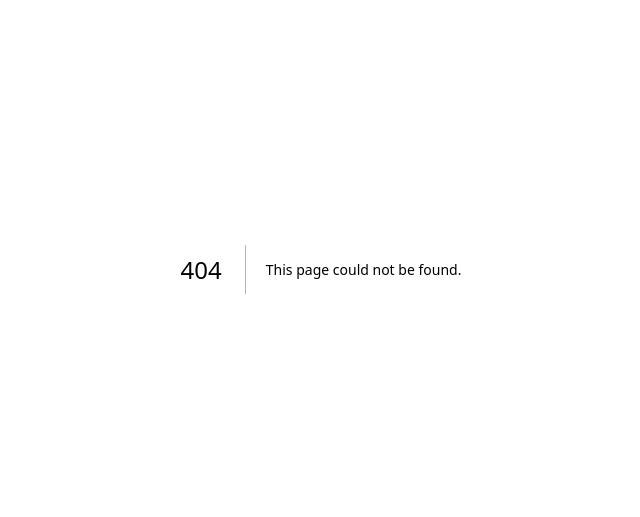
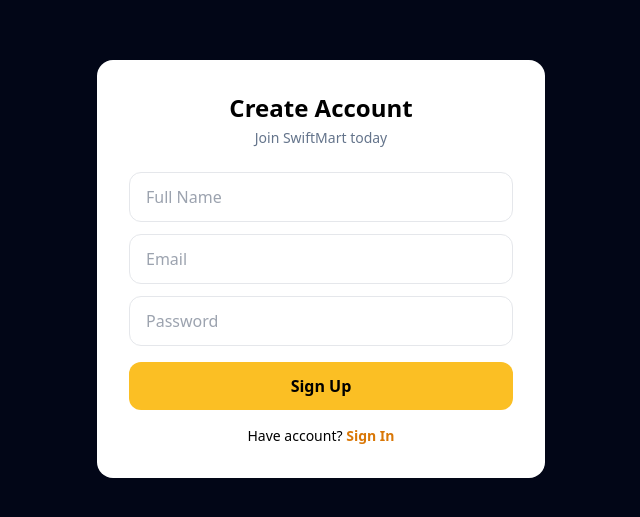
Before and after one commit to successbrownson222-cloud/enterprise-shopping-os-, a Next.js app in the folder frontend/: page /signup in a window 1280 px wide. Before the commit this address had no page. Shown: the part 131-648 px from the top of the page, without its empty margins (319-959 px from the left). Built offline with nearby package versions, Linux system fonts and the light colour scheme.

Commit message:
Create signup/page.tsx

```diff
--- /dev/null
+++ b/frontend/app/signup/page.tsx
@@ -0,0 +1,15 @@
+export default function SignUp() {
+  return (
+    <main className="min-h-screen flex items-center justify-center px-4 py-10 bg-slate-950">
+      <div className="w-full max-w-md bg-white rounded-2xl p-6 sm:p-8">
+        <h1 className="text-2xl font-bold text-center mb-1">Create Account</h1>
+        <p className="text-center text-slate-500 text-sm mb-6">Join SwiftMart today</p>
+        <input placeholder="Full Name" className="w-full border rounded-xl px-4 py-3 mb-3 outline-none" />
+        <input placeholder="Email" className="w-full border rounded-xl px-4 py-3 mb-3 outline-none" />
+        <input placeholder="Password" type="password" className="w-full border rounded-xl px-4 py-3 mb-4 outline-none" />
+        <button className="w-full bg-amber-400 hover:bg-amber-500 text-black font-bold py-3 rounded-xl">Sign Up</button>
+        <p className="text-center text-sm mt-4">Have account? <a href="/signin" className="text-amber-600 font-bold">Sign In</a></p>
+      </div>
+    </main>
+  );
+}
```
